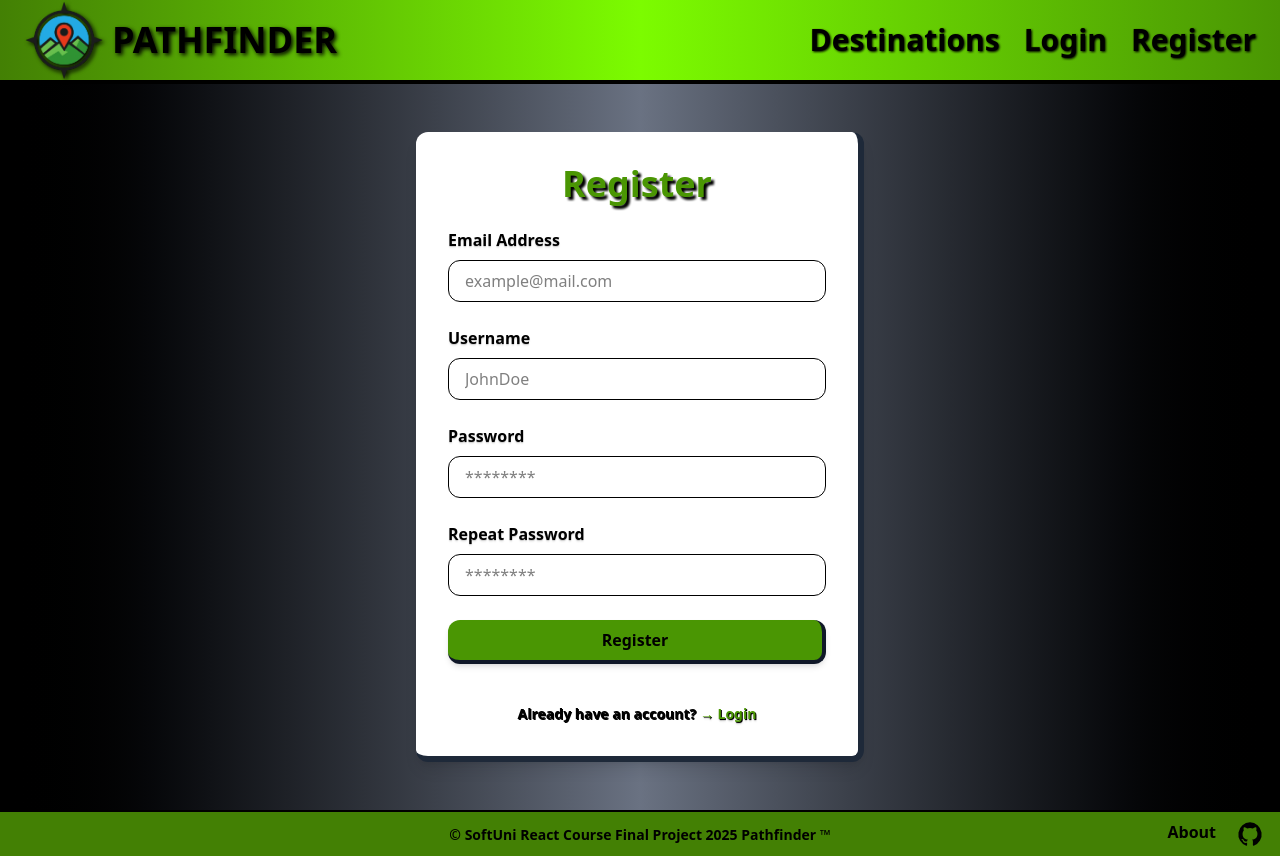
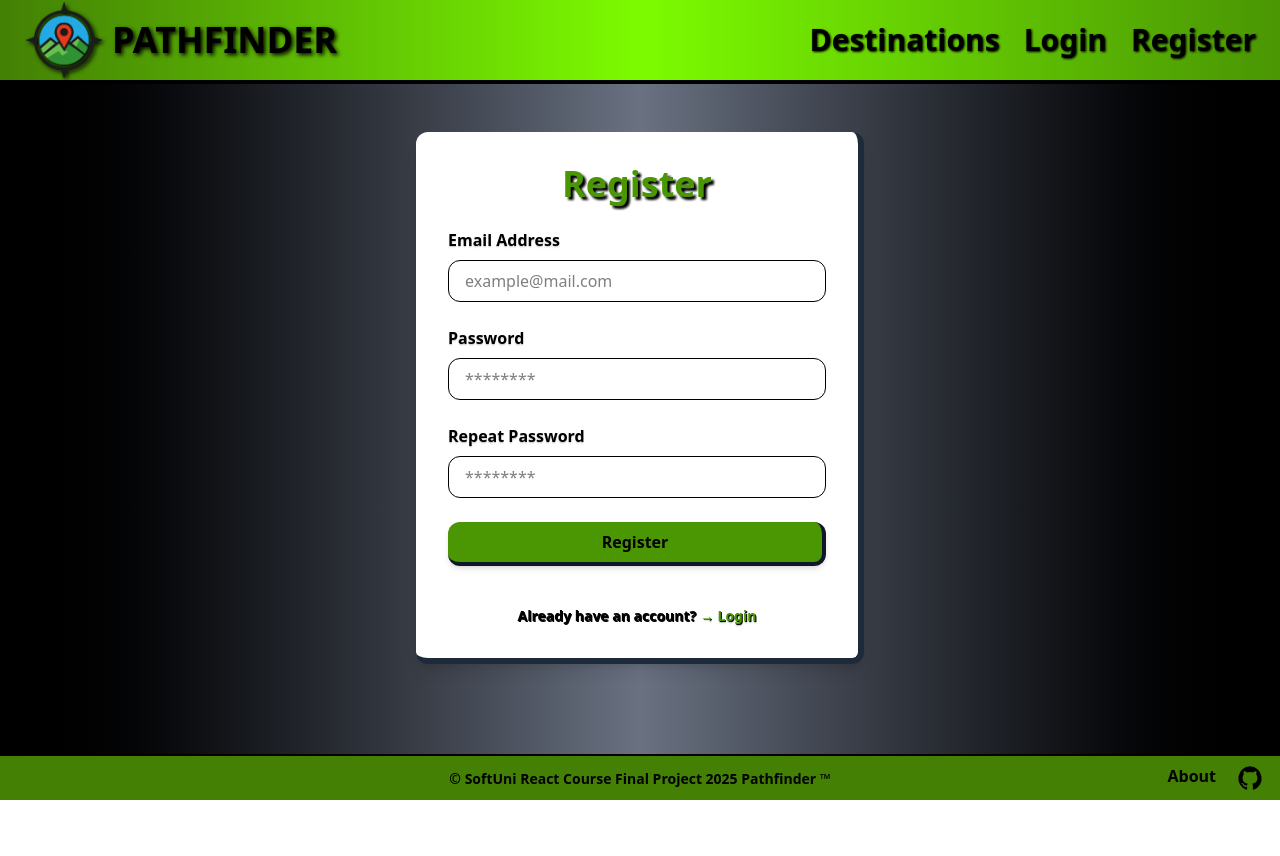
Before and after one commit to danevt/pathfinder-react-spa, a React (Vite) app in the folder client/: page /register in a window 1280 px wide. After the commit the page ends 800 px from the top, so only its background shows below. Built offline with nearby package versions, Linux system fonts and the light colour scheme.

Commit message:
Changed endpoints and removed username from registration to use new data collection and authentication.

```diff
--- a/client/src/components/auth/Register/Register.jsx
+++ b/client/src/components/auth/Register/Register.jsx
@@ -9,7 +9,6 @@ export default function Register({ onRegister }) {
         const formData = new FormData(e.target);
 
         const email = formData.get('email');
-        const username = formData.get('username');
         const password = formData.get('password');
         const confirmPassword = formData.get('confirmPassword');
 
@@ -20,7 +19,6 @@ export default function Register({ onRegister }) {
         try {
             onRegister({
                 email,
-                username,
                 password
             });
 
@@ -50,22 +48,6 @@ export default function Register({ onRegister }) {
                         required
                         pattern='[a-zA-Z0-9._%+-]+@[a-zA-Z0-9.-]+\.[a-zA-Z]{2,}'
                         placeholder='example@mail.com'
-                        className='w-full px-4 py-2 border rounded-xl focus:outline-none focus:ring-2 focus:ring-[#5ECF00]'
-                    />
-                </div>
-                <div>
-                    <label className='block text-black font-bold mb-2 text-shadow-sm'>
-                        Username
-                    </label>
-                    <input
-                        type='text'
-                        id='username'
-                        name='username'
-                        required
-                        minlength='3'
-                        maxlength='20'
-                        pattern='[A-Za-z0-9]+'
-                        placeholder='JohnDoe'
                         className='w-full px-4 py-2 border rounded-xl focus:outline-none focus:ring-2 focus:ring-[#5ECF00]'
                     />
                 </div>
--- a/client/src/components/place/comments/comment-card/CommentCard.jsx
+++ b/client/src/components/place/comments/comment-card/CommentCard.jsx
@@ -1,5 +1,5 @@
 import { useEffect, useState } from 'react';
-import { COMMENTS_API, USERS_API } from '../../../../config/api.js';
+import { COMMENTS_API, PROFILES_API } from '../../../../config/api.js';
 import request from '../../../../utils/requester.js';
 import CommentEditOverlay from '../comment-edit/CommentEditOverlay.jsx';
 import LogoSpinner from '../../../ui/spinner/LogoSpinner.jsx';
@@ -17,7 +17,7 @@ export default function CommentCard({
     const formattedDate = new Date(_createdOn).toLocaleDateString();
 
     useEffect(() => {
-        request(`${USERS_API}${userId}`)
+        request(`${PROFILES_API}${userId}`)
             .then(data => setUser(data))
             .catch(error => {
                 alert(error.message);
--- a/client/src/components/place/details/PlaceDetails.jsx
+++ b/client/src/components/place/details/PlaceDetails.jsx
@@ -2,7 +2,7 @@ import { useEffect, useState } from 'react';
 import { Link, useNavigate, useParams } from 'react-router';
 import PlaceDelete from '../delete/PlaceDelete.jsx';
 import request from '../../../utils/requester.js';
-import { PLACES_API, USERS_API } from '../../../config/api.js';
+import { PLACES_API, PROFILES_API } from '../../../config/api.js';
 import CommentCreateOverlay from '../comments/comment-create/CommentCreateOverlay.jsx';
 import CommentList from '../comments/comments-list/CommentList.jsx';
 import LogoSpinner from '../../ui/spinner/LogoSpinner.jsx';
@@ -30,7 +30,7 @@ export default function PlaceDetails({ currentUser }) {
 
                 if (result._ownerId) {
                     const authorData = await request(
-                        `${USERS_API}${result._ownerId}`
+                        `${PROFILES_API}${result._ownerId}`
                     );
                     setAuthor(authorData);
                 } else {
@@ -142,10 +142,9 @@ export default function PlaceDetails({ currentUser }) {
                                 </div>
                             </div>
                         )}
-                         <p className='text-yellow-500 font-bold text-sm drop-shadow-[1px_1px_0px_black] mr-4'>
+                        <p className='text-yellow-500 font-bold text-sm drop-shadow-[1px_1px_0px_black] mr-4'>
                             {likes.length} Likes
                         </p>
-
                     </div>
                     <div className='flex justify-between items-end mt-4'>
                         <div className='flex gap-2 mt-auto'>
--- a/client/src/components/profile/profile-card/ProfileCard.jsx
+++ b/client/src/components/profile/profile-card/ProfileCard.jsx
@@ -1,6 +1,6 @@
 import { useParams } from 'react-router';
 import { useEffect, useState } from 'react';
-import { USERS_API } from '../../../config/api.js';
+import { PROFILES_API } from '../../../config/api.js';
 import request from '../../../utils/requester.js';
 import LogoSpinner from '../../ui/spinner/LogoSpinner.jsx';
 
@@ -9,7 +9,7 @@ export default function ProfileCard() {
     const [user, setUser] = useState(null);
 
     useEffect(() => {
-        request(`${USERS_API}${userId}`)
+        request(`${PROFILES_API}${userId}`)
             .then(data => setUser(data))
             .catch(error => alert(error.message));
     }, [userId]);
--- a/client/src/components/profile/profile-details/ProfileDetails.jsx
+++ b/client/src/components/profile/profile-details/ProfileDetails.jsx
@@ -1,7 +1,7 @@
 import { useEffect, useState } from 'react';
 import { useParams, useNavigate } from 'react-router';
 import request from '../../../utils/requester.js';
-import { COMMENTS_API, PLACES_API, USERS_API } from '../../../config/api.js';
+import { COMMENTS_API, PLACES_API, PROFILES_API } from '../../../config/api.js';
 import LogoSpinner from '../../ui/spinner/LogoSpinner.jsx';
 import ProfileCard from '../profile-card/ProfileCard.jsx';
 import PlaceCard from '../../place/card/PlaceCard.jsx';
@@ -29,7 +29,7 @@ export default function ProfileDetails({ currentUser }) {
                     [
                         request(PLACES_API),
                         request(COMMENTS_API),
-                        request(USERS_API)
+                        request(PROFILES_API)
                     ]
                 );
 
--- a/client/src/components/profile/profile-settings/ProfileSettingsOverlay.jsx
+++ b/client/src/components/profile/profile-settings/ProfileSettingsOverlay.jsx
@@ -1,6 +1,6 @@
 import { useState } from 'react';
 import request from '../../../utils/requester.js';
-import { USERS_API } from '../../../config/api.js';
+import { PROFILES_API } from '../../../config/api.js';
 
 export default function ProfileSettingsOverlay({
     user,
@@ -25,7 +25,7 @@ export default function ProfileSettingsOverlay({
         setIsSaving(true);
         try {
             const updatedUser = await request(
-                `${USERS_API}${user._id}`,
+                `${PROFILES_API}${user._id}`,
                 'PUT',
                 {
                     username,
@@ -50,7 +50,7 @@ export default function ProfileSettingsOverlay({
 
         setIsDeleting(true);
         try {
-            await request(`${USERS_API}${user._id}`, 'DELETE');
+            await request(`${PROFILES_API}${user._id}`, 'DELETE');
             onUserDelete(user._id);
         } catch (err) {
             alert(err.message);
--- a/client/src/config/api.js
+++ b/client/src/config/api.js
@@ -1,5 +1,14 @@
-export const BASE_URL = 'http://localhost:3030/jsonstore/blog/';
+// export const BASE_URL = 'http://localhost:3030/jsonstore/blog/';
 
-export const PLACES_API = `places/`;
-export const COMMENTS_API = `comments/`;
-export const USERS_API = `users/`;
+// export const PLACES_API = 'places/';
+// export const COMMENTS_API = 'comments/';
+// export const PROFILES_API = 'profiles/';
+// export const USERS_API = 'users/';
+
+
+export const BASE_URL = 'http://localhost:3030/';
+
+export const PLACES_API = 'data/places/';
+export const COMMENTS_API = 'data/comments/';
+export const PROFILES_API = 'data/profiles/';
+export const USERS_API = 'users/';
```
